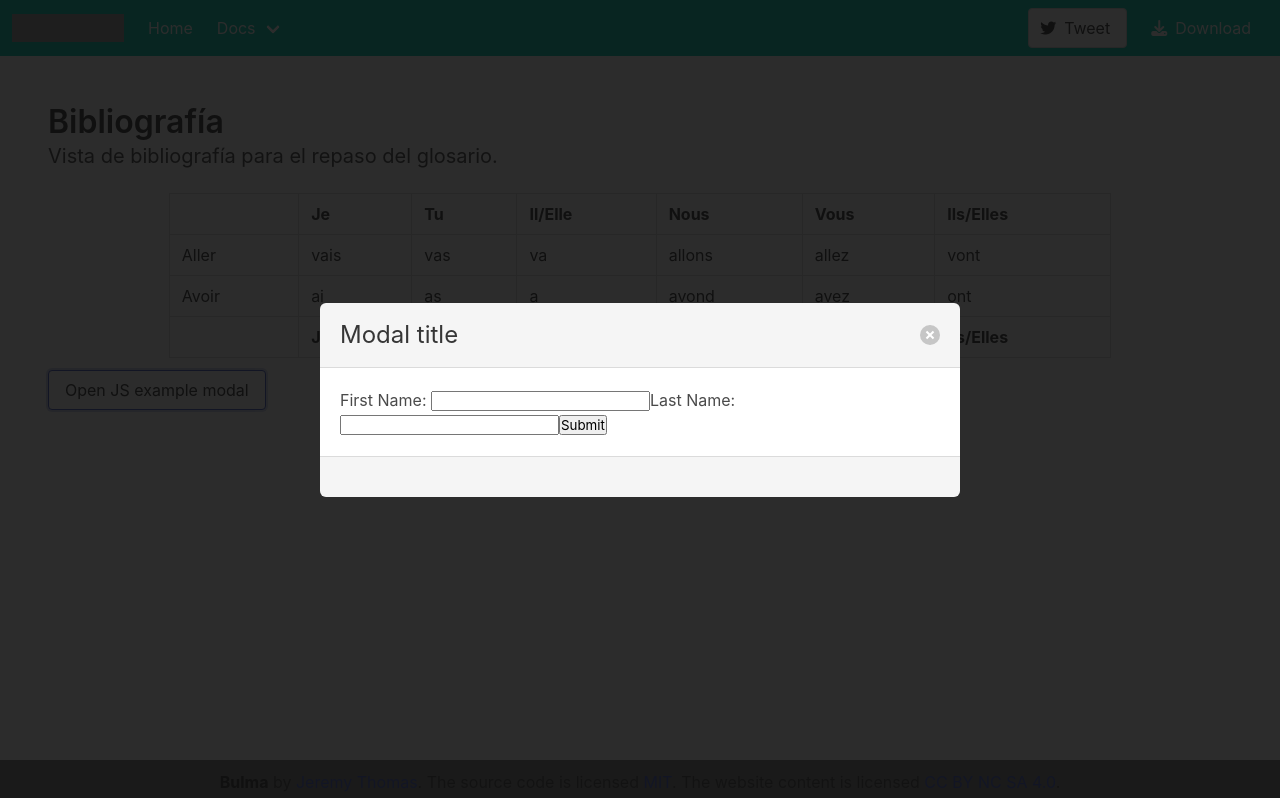
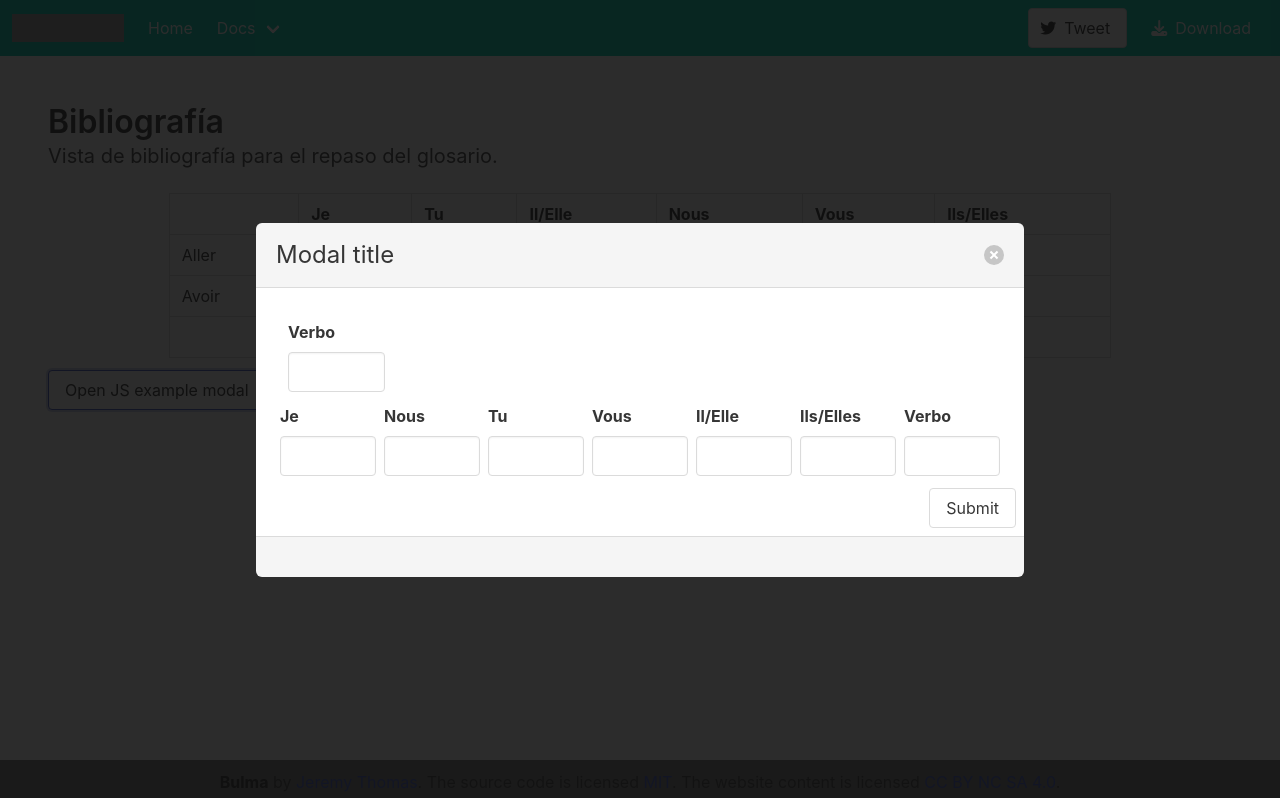
Before and after one commit to ornitie/MemoryGame, an Angular app: page /bibliography in a window 1280 px wide. Both pictures are taken after a click on the button "Open JS example modal". Built offline with nearby package versions, Linux system fonts and the light colour scheme; grey boxes are pictures that could not be loaded.

Commit message:
Added html form to submit new verbs

```diff
--- a/src/app/bibliography/form/form.component.css
+++ b/src/app/bibliography/form/form.component.css
@@ -0,0 +1,7 @@
+.active-error {
+  color: red;
+}
+
+.unactive-error {
+  display: none;
+}
--- a/src/app/bibliography/form/form.component.html
+++ b/src/app/bibliography/form/form.component.html
@@ -1,8 +1,44 @@
 <form [formGroup]="profileForm" (ngSubmit)="onSubmit()">
-  <label for="first-name">First Name: </label>
-  <input id="first-name" type="text" formControlName="firstName" />
-
-  <label for="last-name">Last Name: </label>
-  <input id="last-name" type="text" formControlName="lastName" />
-  <button type="submit">Submit</button>
+  <div class="control">
+    <div class="column is-2">
+      <label class="label" for="first-name">Verbo</label>
+      <div class="control">
+        <input
+          class="input"
+          id="first-name"
+          type="text"
+          formControlName="verbName"
+        />
+      </div>
+    </div>
+  </div>
+  <div class="field is-horizontal">
+    <div
+      class="field is-normal px-1"
+      *ngFor="let field of this.profileForm.controls | keyvalue"
+    >
+      <label class="label" for="{{ field.key }}">{{
+        this.formName.get(field.key)
+      }}</label>
+      <div class="control">
+        <input
+          class="input"
+          id="{{ field.key }}"
+          type="text"
+          formControlName="{{ field.key }}"
+        />
+      </div>
+    </div>
+  </div>
+  <div class="control">
+    <p
+      [class.active-error]="displayError"
+      [class.unactive-error]="!displayError"
+    >
+      {{ this.error }}
+    </p>
+  </div>
+  <div class="columns field is-grouped is-grouped-right">
+    <button class="button" type="submit">Submit</button>
+  </div>
 </form>
--- a/src/app/bibliography/form/form.component.ts
+++ b/src/app/bibliography/form/form.component.ts
@@ -1,5 +1,5 @@
 import { Component } from '@angular/core';
-import { FormGroup, FormControl } from '@angular/forms';
+import { FormGroup, FormControl, Validators } from '@angular/forms';
 
 @Component({
   selector: 'app-form',
@@ -8,10 +8,28 @@ import { FormGroup, FormControl } from '@angular/forms';
 })
 export class FormComponent {
 
+  formName = new Map<string, string>([
+    ['verbName', 'Verbo'],
+    ['firstPerson', 'Je'],
+    ['secondPerson', 'Tu'],
+    ['thirdPerson', 'Il/Elle'],
+    ['firstPersonPlural', 'Nous'],
+    ['secondPersonPlural', 'Vous'],
+    ['thirdPersonPlural', 'Ils/Elles']
+  ]);
+
   profileForm = new FormGroup({
-    firstName: new FormControl(''),
-    lastName: new FormControl('')
+    verbName: new FormControl('', [Validators.required]),
+    firstPerson: new FormControl('', [Validators.required]),
+    secondPerson: new FormControl('', [Validators.required]),
+    thirdPerson: new FormControl('', [Validators.required]),
+    firstPersonPlural: new FormControl('', [Validators.required]),
+    secondPersonPlural: new FormControl('', [Validators.required]),
+    thirdPersonPlural: new FormControl('', [Validators.required])
   });
+
+  error = '';
+  displayError = false;
 
   constructor() { }
 
@@ -19,7 +37,12 @@ export class FormComponent {
   }
 
   onSubmit(): void {
-    console.log('lol');
+    console.log(this.profileForm);
+    console.log(Object.keys(this.profileForm.controls));
+    if (!this.profileForm.valid) {
+      this.error = 'Hay errores con el form';
+      this.displayError = true;
+    }
   }
 
 }
--- a/src/app/modal/modal.component.css
+++ b/src/app/modal/modal.component.css
@@ -0,0 +1,3 @@
+.modal-card {
+  width: 60%;
+}
```
Also changed, not shown: 1 other file (tests, documents, lock files or other folders).
